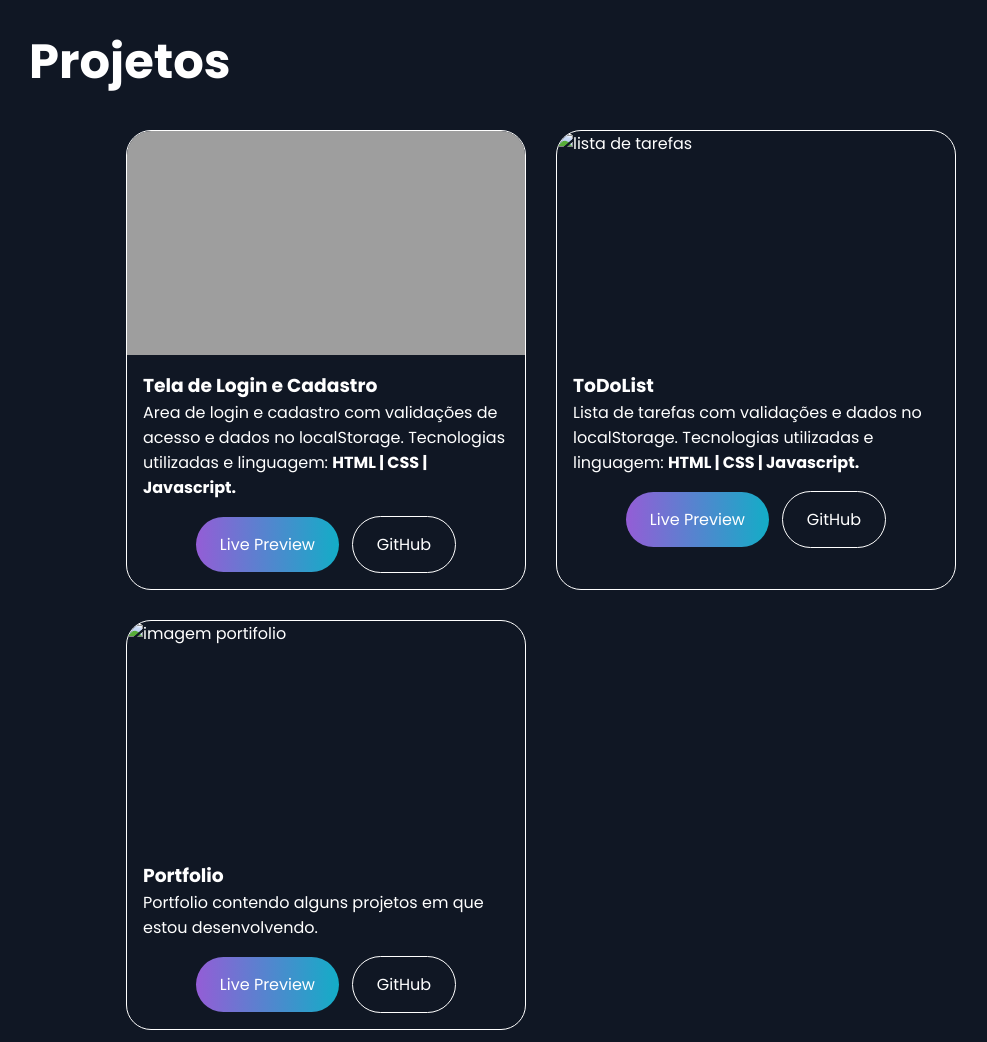
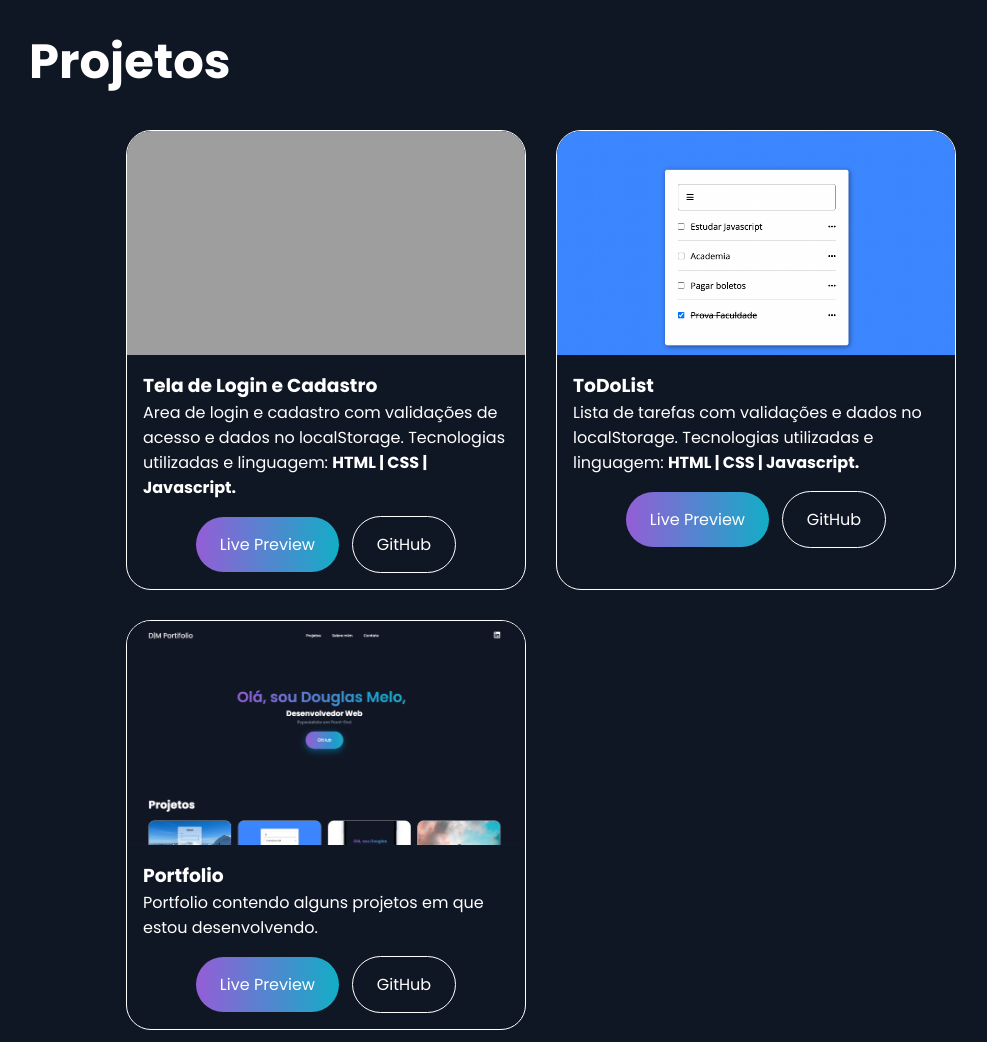
Before and after one commit to DouglasMelo-Dev/Portfolio-DouglasMelo, a plain HTML site: page index.html in a window 1280 px wide. Shown: the part 740-1782 px from the top of the page, without its empty margins (99-1086 px from the left). Drawn offline with Linux system fonts and the light colour scheme; the site is published under a folder, as on GitHub Pages, so addresses that start at the root find nothing.

Commit message:
primeiro commit
ajuste de localização de imagens.

```diff
--- a/index.html
+++ b/index.html
@@ -95,7 +95,7 @@
         <div class="card">
 
                 <div class="card__header card__imagem">
-                    <img src="/imagens/imagem-todolist.png" alt="lista de tarefas">
+                    <img src="imagens/imagem-todolist.png" alt="lista de tarefas">
                 </div>
 
                 <div class="card__body">
@@ -114,7 +114,7 @@
         <div class="card">
 
                 <div class="card__header card__imagem">
-                    <img src="/imagens/imagem-capa-portfolio.png" alt="imagem portifolio">
+                    <img src="imagens/imagem-capa-portfolio.png" alt="imagem portifolio">
                 </div>
 
                 <div class="card__body">
```
